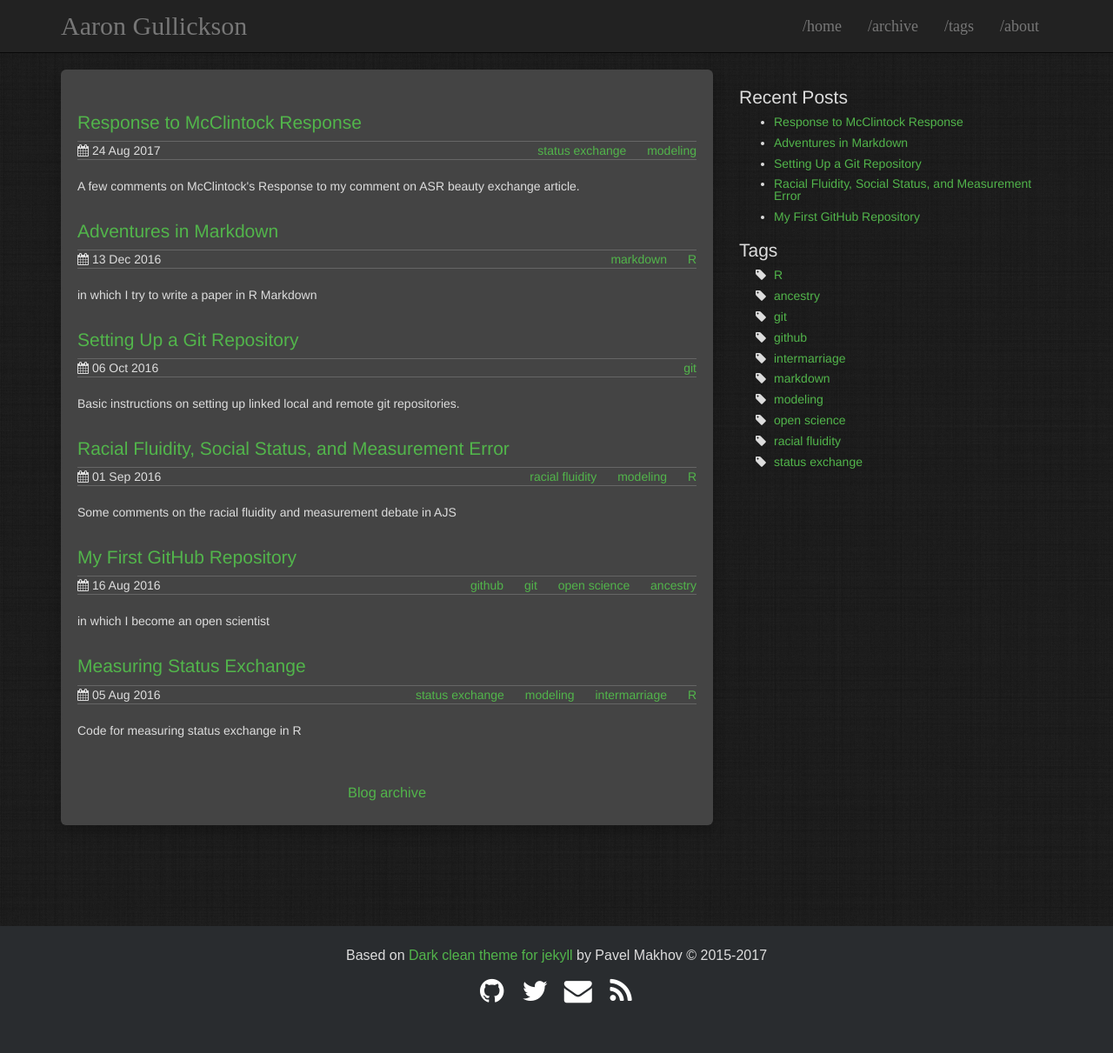
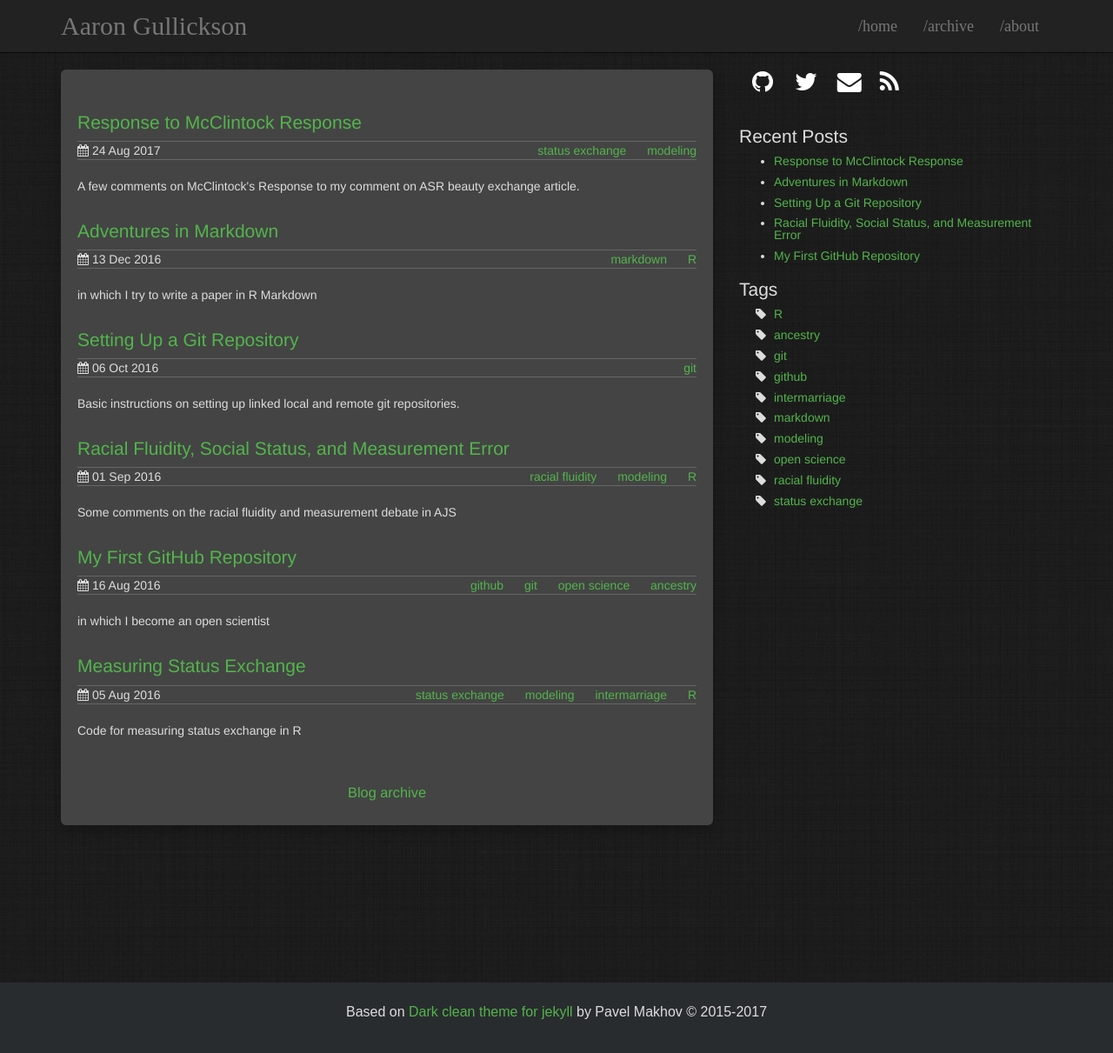
Before and after one commit to AaronGullickson/AaronGullickson.github.io, a Jekyll site: the page built from index.html, in a window 1280 px wide and 1219 px high. Shown: the top 1211 px of the window at 87% size. Built offline with Jekyll 4.4.1, drawn with Linux system fonts in a browser that asks for light colours.

Commit message:
moved follow buttons to sidebar

```diff
--- a/_includes/footer.html
+++ b/_includes/footer.html
@@ -2,7 +2,6 @@
       <div class="container">
         <div class="footer">
           <p>Based on <a href="https://github.com/streetturtle/jekyll-clean-dark">Dark clean theme for jekyll</a> by Pavel Makhov &copy; 2015-2017</p>
-          {% include social.html %}
         </div>
       </div>
     </footer>
--- a/_includes/header.html
+++ b/_includes/header.html
@@ -55,7 +55,7 @@
         <ul class="nav navbar-nav">
           <li><a href="{{ '' | relative_url }}/">/home</a></li>
           <li><a href="{{ 'archive.html' | relative_url }}">/archive</a></li>
-          <li><a href="{{ 'tags.html' | relative_url }}">/tags</a></li>
+          <!--<li><a href="{{ 'tags.html' | relative_url }}">/tags</a></li>-->
           <li><a href="{{ 'about.html' | relative_url }}">/about</a></li>
         </ul>
       </div>
--- a/_includes/sidebar.html
+++ b/_includes/sidebar.html
@@ -1,3 +1,5 @@
+{% include social.html %}
+
 <div class="sidebar ">
   <h2>Recent Posts</h2>
   <ul>
--- a/assets/css/theme.scss
+++ b/assets/css/theme.scss
@@ -102,8 +102,9 @@ tr:nth-child(even) {background-color: #707070;}
 //                    Social Links
 //********************************************************
 ul.social-media {
-  text-align: center;
-  padding: 0 0 10px 0;
+  text-align: left;
+  padding: 0 0 0 0;
+  margin: 0 15px;
   li {
     display: inline-block;
   }
```
